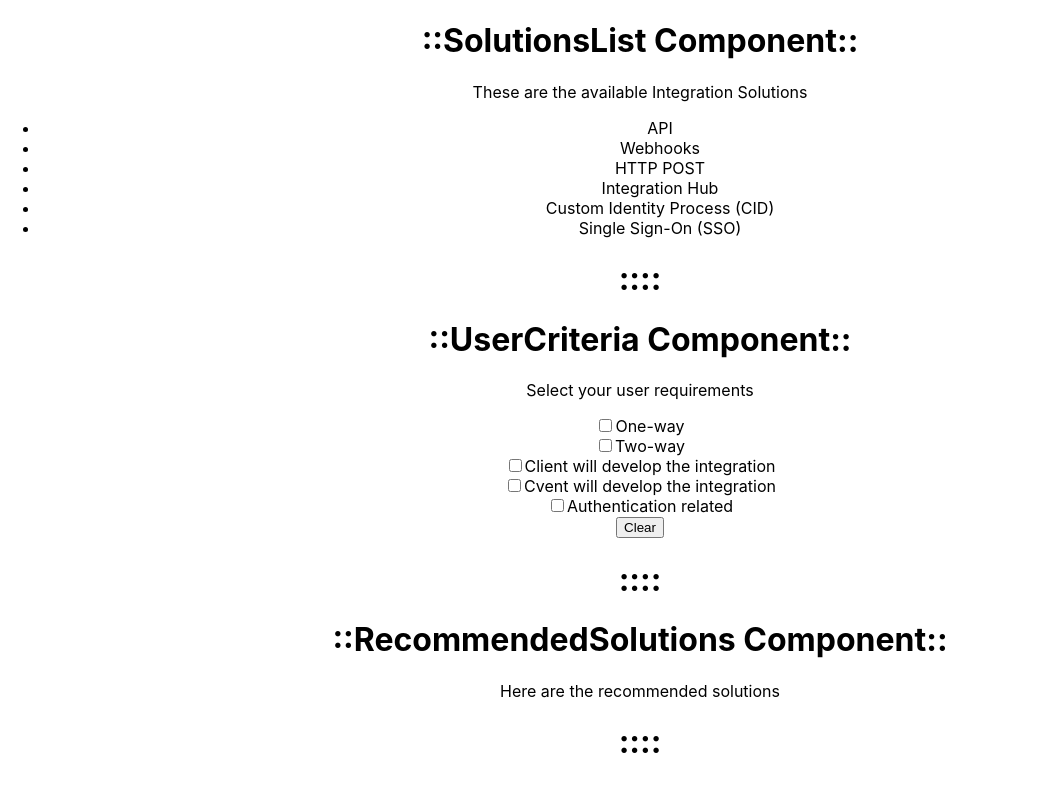
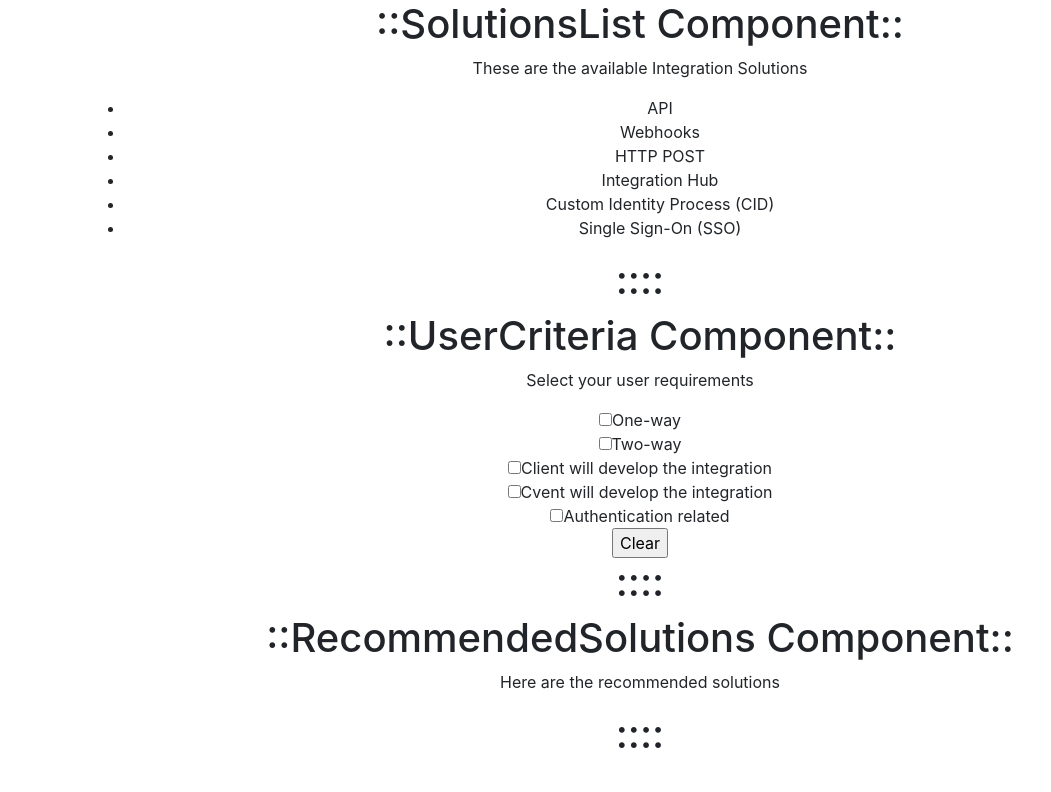
Before and after one commit to hkurniadi/integration-recommendation-app, a React (Create React App) app: page / in a window 1280 px wide. Shown: the top 792 px of the page, without its empty margins (0-1051 px from the left). Built offline with nearby package versions, Linux system fonts and the light colour scheme.

Commit message:
imported bootstrap stylesheet

```diff
--- a/src/App.js
+++ b/src/App.js
@@ -1,16 +1,20 @@
 import React from 'react';
 import logo from './logo.svg';
 import './App.css';
+import 'bootstrap/dist/css/bootstrap.min.css';
 
 // Components Import
 import SolutionsList from './components/SolutionsList';
 import UserCriteria from './components/UserCriteria';
+import Container from 'react-bootstrap/Container';
 
 function App() {
   return (
     <div className="App">
-      <SolutionsList></SolutionsList>
-      <UserCriteria></UserCriteria>
+      <Container>
+        <SolutionsList></SolutionsList>
+        <UserCriteria></UserCriteria>
+      </Container>
     </div>
   );
 }
```
